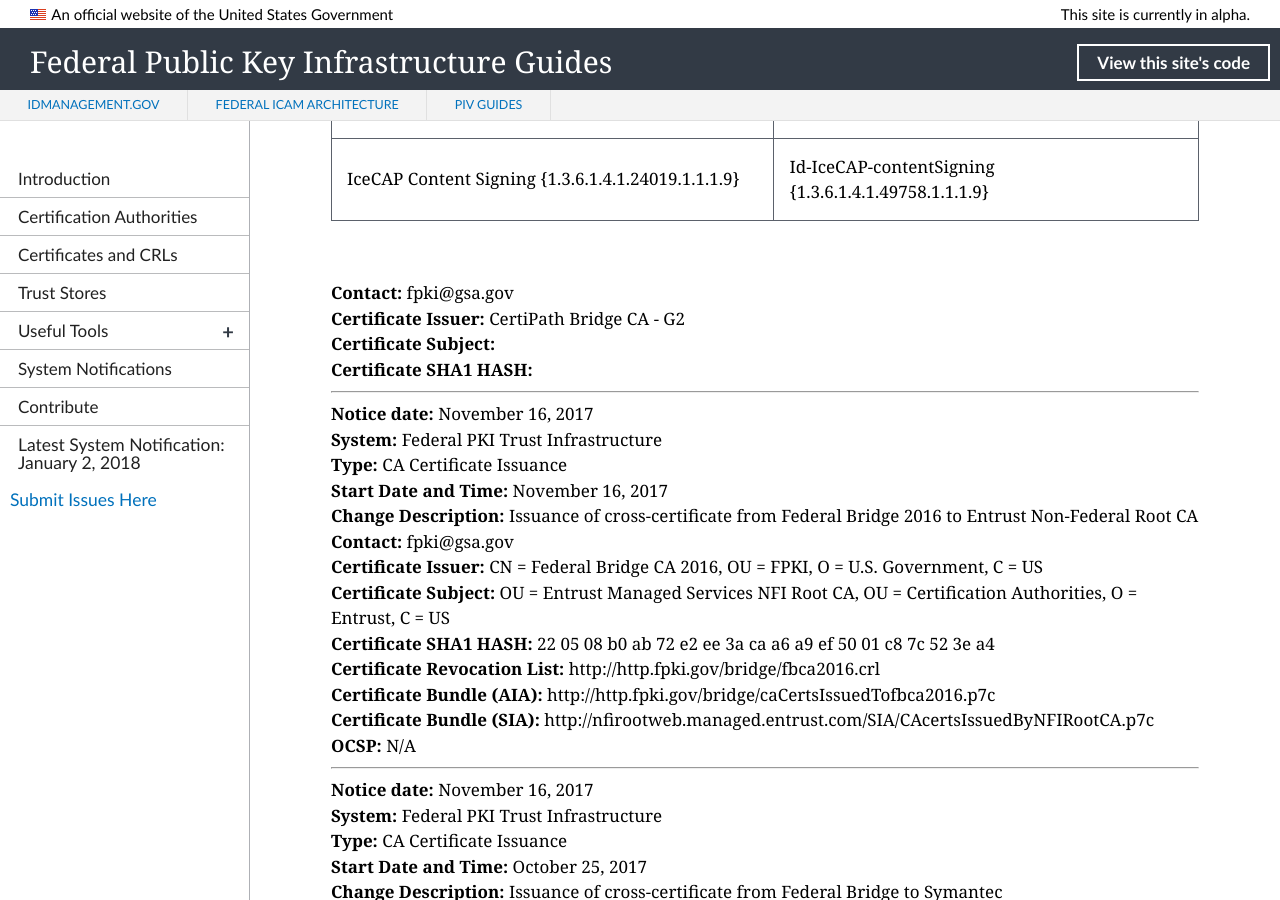
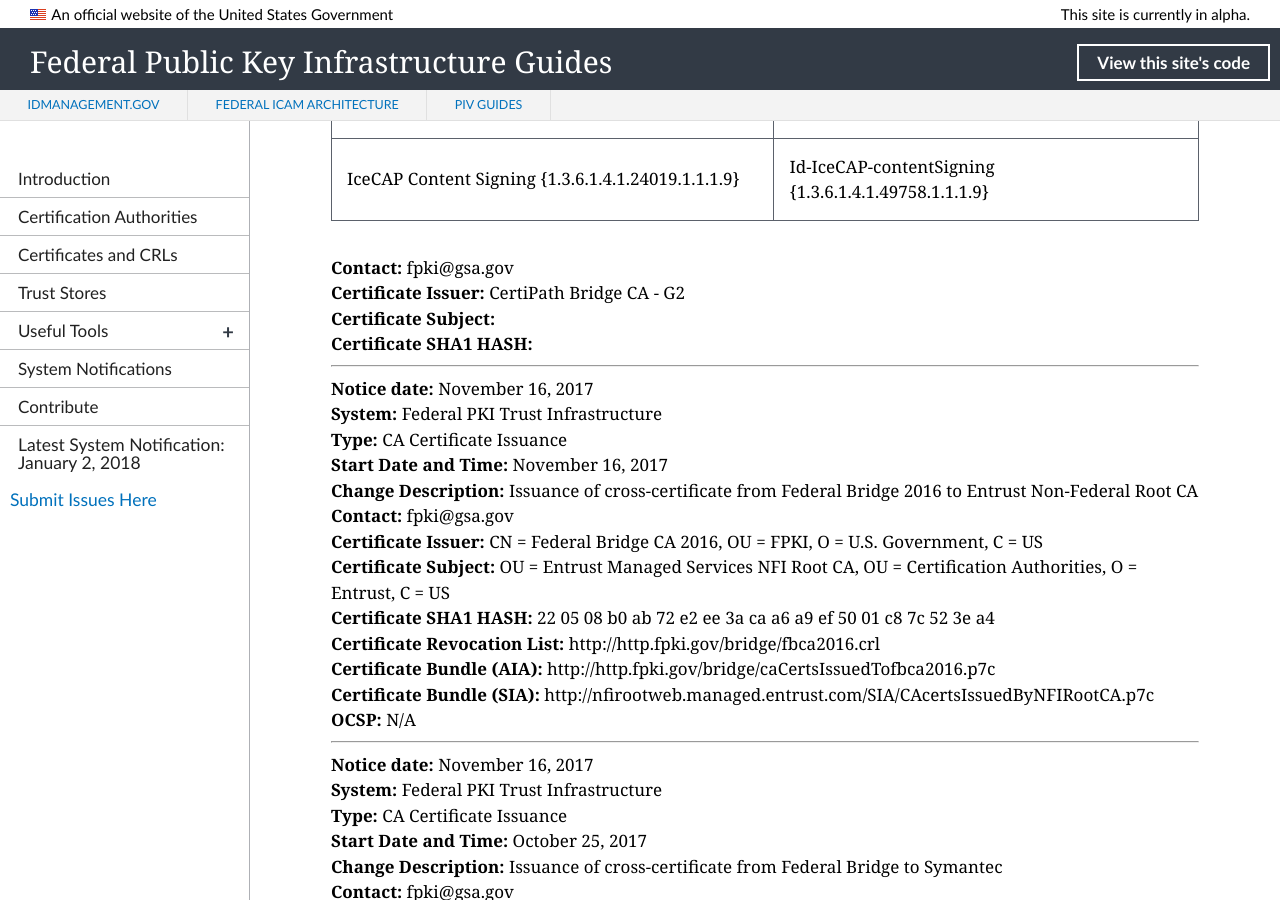
Before and after one commit to GSA/fpki-guides, a Jekyll site: the page built from pages/fpki_notifications.md, in a window 1280 px wide and 900 px high, scrolled down 1417 px. Built offline with Jekyll 4.4.1, drawn with Linux system fonts in a browser that asks for light colours; nearby versions of some CDN libraries; library files that are not in the unit come from our copies.

Commit message:
Minor update
Removed the unnecessary line break.

```diff
--- a/_data/notifications.yml
+++ b/_data/notifications.yml
@@ -249,7 +249,7 @@
   start_datetime: Late January 2018
   end_datetime: NA
   system: CertiPath Bridge
-  change_description: CertiPath Policy Management Authority has approved NextgenID for cross certification with the CertiPath Bridge CA – G2 for the following certificate types. <br/> <table><tr><th><b>CertiPath Assurance Level</b></th><th><b>NextgenID Assurance Level</b></th></tr><tr><td>Medium Software {1.3.6.1.4.1.24019.1.1.1.1}</td><td>id-mediumSoftware {1.3.6.1.4.1.49758.1.1.1.3}</td></tr><tr><td> Medium Hardware {1.3.6.1.4.1.24019.1.1.1.2} </td><td>id-mediumHardware {1.3.6.1.4.1.49758.1.1.1.4}</td></tr><tr><td>  Medium Software CBP {1.3.6.1.4.1.24019.1.1.1.4} </td><td> id-mediumCBPSoftware {1.3.6.1.4.1.49758.1.1.1.5}</td></tr><tr><td>  Medium Hardware CBP {1.3.6.1.4.1.24019.1.1.1.5} </td><td> id-mediumCBPHardware {1.3.6.1.4.1.49758.1.1.1.6}</td></tr><tr><td>  IceCAP Hardware {1.3.6.1.4.1.24019.1.1.1.7} </td><td> id-IceCAP-hardware {1.3.6.1.4.1.49758.1.1.1.7}</td></tr><tr><td>  IceCAP Card Authentication {1.3.6.1.4.1.24019.1.1.1.8} </td><td> id-IceCAP-cardAuth {1.3.6.1.4.1.49758.1.1.1.8}</td></tr><tr><td>  IceCAP Content Signing {1.3.6.1.4.1.24019.1.1.1.9} </td><td> Id-IceCAP-contentSigning {1.3.6.1.4.1.49758.1.1.1.9}</td></tr></table> <br/>
+  change_description: CertiPath Policy Management Authority has approved NextgenID for cross certification with the CertiPath Bridge CA – G2 for the following certificate types. <br/> <table><tr><th><b>CertiPath Assurance Level</b></th><th><b>NextgenID Assurance Level</b></th></tr><tr><td>Medium Software {1.3.6.1.4.1.24019.1.1.1.1}</td><td>id-mediumSoftware {1.3.6.1.4.1.49758.1.1.1.3}</td></tr><tr><td> Medium Hardware {1.3.6.1.4.1.24019.1.1.1.2} </td><td>id-mediumHardware {1.3.6.1.4.1.49758.1.1.1.4}</td></tr><tr><td>  Medium Software CBP {1.3.6.1.4.1.24019.1.1.1.4} </td><td> id-mediumCBPSoftware {1.3.6.1.4.1.49758.1.1.1.5}</td></tr><tr><td>  Medium Hardware CBP {1.3.6.1.4.1.24019.1.1.1.5} </td><td> id-mediumCBPHardware {1.3.6.1.4.1.49758.1.1.1.6}</td></tr><tr><td>  IceCAP Hardware {1.3.6.1.4.1.24019.1.1.1.7} </td><td> id-IceCAP-hardware {1.3.6.1.4.1.49758.1.1.1.7}</td></tr><tr><td>  IceCAP Card Authentication {1.3.6.1.4.1.24019.1.1.1.8} </td><td> id-IceCAP-cardAuth {1.3.6.1.4.1.49758.1.1.1.8}</td></tr><tr><td>  IceCAP Content Signing {1.3.6.1.4.1.24019.1.1.1.9} </td><td> Id-IceCAP-contentSigning {1.3.6.1.4.1.49758.1.1.1.9}</td></tr></table>
   contact: fpki@gsa.gov
   ca_certificate_hash:
   ca_certificate_issuer: CertiPath Bridge CA - G2
```
